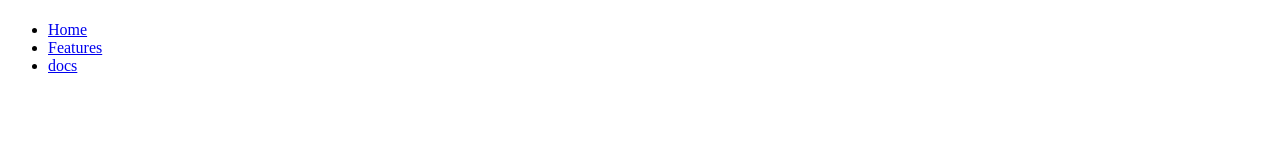
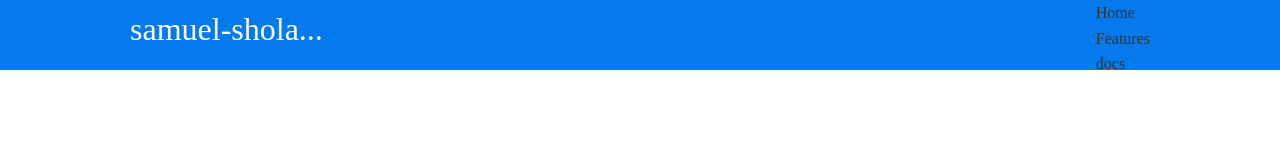
Before and after one commit to samuelshola777/front-End-Lesson, a plain HTML site: page htmls/index.html in a window 1280 px wide. Drawn offline with Linux system fonts and the light colour scheme; a web font is replaced by a local one.

Commit message:
adding the nav bar

```diff
--- a/css/style.css
+++ b/css/style.css
@@ -0,0 +1,49 @@
+@import url("https://fonts.googleapis.com/css2?family=Lato:ital,wght@1,100&display=swap");
+* {
+  box-sizing: border-box;
+  margin: 0;
+  padding: 0;
+}
+body {
+  font-style: "lato", sans-serif;
+  color: #333;
+  line-height: 1.6;
+}
+ul {
+  list-style-type: none;
+}
+a {
+  text-decoration: none;
+  color: #333;
+}
+h1,
+h2 {
+  font-weight: 300;
+  line-height: 1.2;
+  margin: 10px 0;
+}
+p {
+  margin: 10px 0;
+}
+img {
+  width: 100%;
+}
+.navbar .flex {
+  justify-content: space-between;
+}
+.navbar {
+  background-color: #047aed;
+  color: #fff;
+  height: 70px;
+}
+.container {
+  max-width: 1100px;
+  margin: 0 auto;
+  overflow: auto;
+  padding: 0 40px;
+}
+.flex {
+  display: flex;
+  height: 100%;
+  justify-content: space-between;
+}
--- a/htmls/index.html
+++ b/htmls/index.html
@@ -10,8 +10,8 @@
   </head>
   <body>
     <div class="navbar">
-      <div class="container">
-        <h1 class="logo"></h1>
+      <div class="container flex">
+        <h1 class="logo">samuel-shola...</h1>
         <nav>
           <ul>
             <li><a href="/htmls/index.html">Home</a></li>
```
